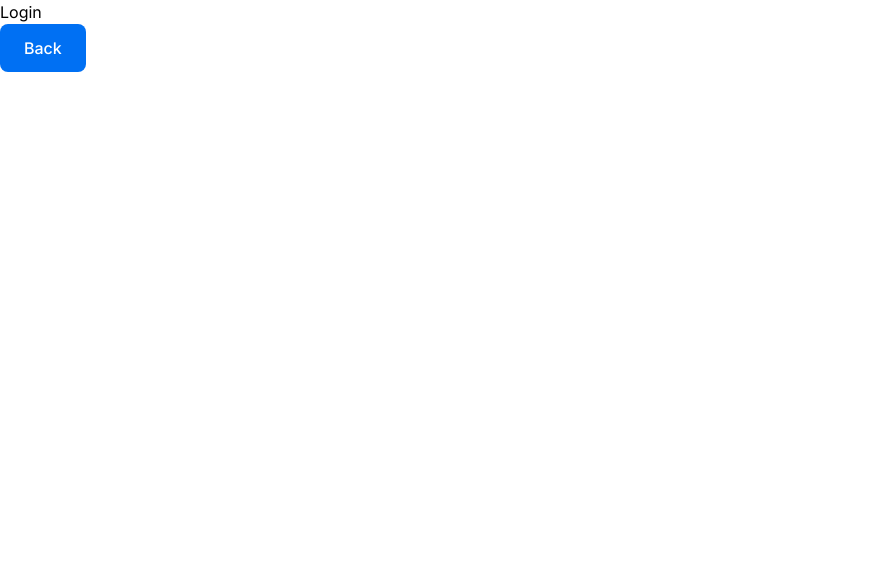
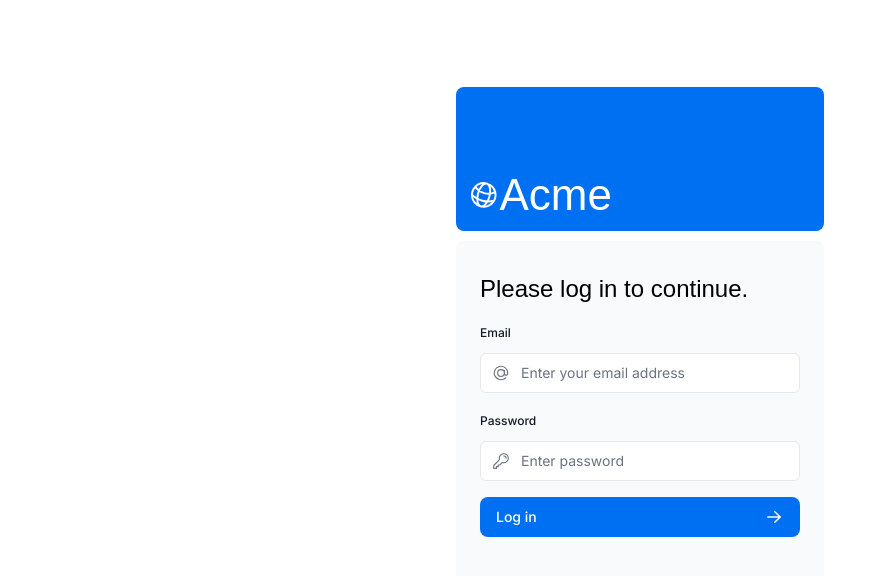
Before and after one commit to martincxx/nextjs-dashboard, a Next.js app: page /login in a window 1280 px wide. Shown: the top 576 px of the page, without its empty margins (0-887 px from the left). Built offline with nearby package versions, Linux system fonts and the light colour scheme; a web font is replaced by a local one.

Commit message:
Add Authentication config and login

```diff
--- a/app/lib/actions.ts
+++ b/app/lib/actions.ts
@@ -1,10 +1,31 @@
 'use server';
 
 import { sql } from '@vercel/postgres';
+import { signIn } from '@/auth';
 import { revalidatePath } from 'next/cache';
 import { redirect } from 'next/navigation';
 import { type } from 'os';
 import { z } from 'zod';
+import { AuthError } from 'next-auth';
+
+export async function authenticate(
+  prevState: string | undefined,
+  formData: FormData,
+) {
+  try {
+    await signIn('credentials', formData);
+  } catch (error) {
+    if (error instanceof AuthError) {
+      switch (error.type) {
+        case 'CredentialsSignin':
+          return 'Invalid credentials';
+
+        default:
+          return 'Something went wrong';
+      }
+    }
+  }
+}
 
 const FormSchema = z.object({
   id: z.string(),
--- a/app/login/page.tsx
+++ b/app/login/page.tsx
@@ -1,15 +1,17 @@
-import Link from 'next/link';
-export default function Page() {
+import AcmeLogo from '@/app/ui/acme-logo';
+import LoginForm from '@/app/ui/login-form';
+
+export default function LoginPage() {
   return (
-    <>
-      <p>Login</p>
-      <Link
-        href="/"
-        key="back"
-        className="flex max-w-fit items-center gap-5 self-start rounded-lg bg-blue-500 px-6 py-3 text-sm font-medium text-white transition-colors hover:bg-blue-400 md:text-base"
-      >
-        Back
-      </Link>
-    </>
+    <main className="flex items-center justify-center md:h-screen">
+      <div className="relative mx-auto flex w-full max-w-[400px] flex-col space-y-2.5 p-4 md:-mt-32">
+        <div className="flex h-20 w-full items-end rounded-lg bg-blue-500 p-3 md:h-36">
+          <div className="w-32 text-white md:w-36">
+            <AcmeLogo />
+          </div>
+        </div>
+        <LoginForm />
+      </div>
+    </main>
   );
 }
--- a/app/ui/login-form.tsx
+++ b/app/ui/login-form.tsx
@@ -1,3 +1,5 @@
+'use client';
+
 import { lusitana } from '@/app/ui/fonts';
 import {
   AtSymbolIcon,
@@ -6,10 +8,14 @@
 } from '@heroicons/react/24/outline';
 import { ArrowRightIcon } from '@heroicons/react/20/solid';
 import { Button } from './button';
+import { useFormState, useFormStatus } from 'react-dom';
+import { authenticate } from '../lib/actions';
 
 export default function LoginForm() {
+  const [errorMessage, dispatch] = useFormState(authenticate, undefined);
+
   return (
-    <form className="space-y-3">
+    <form action={dispatch} className="space-y-3">
       <div className="flex-1 rounded-lg bg-gray-50 px-6 pb-4 pt-8">
         <h1 className={`${lusitana.className} mb-3 text-2xl`}>
           Please log in to continue.
@@ -56,8 +62,18 @@
           </div>
         </div>
         <LoginButton />
-        <div className="flex h-8 items-end space-x-1">
+        <div
+          className="flex h-8 items-end space-x-1"
+          aria-live="polite"
+          aria-atomic="true"
+        >
           {/* Add form errors here */}
+          {errorMessage && (
+            <>
+              <ExclamationCircleIcon className="h-5 w-5 text-red-500" />
+              <p className="text-sm text-red-500">{errorMessage}</p>
+            </>
+          )}
         </div>
       </div>
     </form>
@@ -65,8 +81,9 @@
 }
 
 function LoginButton() {
+  const { pending } = useFormStatus();
   return (
-    <Button className="mt-4 w-full">
+    <Button className="mt-4 w-full" aria-disabled={pending}>
       Log in <ArrowRightIcon className="ml-auto h-5 w-5 text-gray-50" />
     </Button>
   );
--- /dev/null
+++ b/auth.config.ts
@@ -0,0 +1,18 @@
+import type { NextAuthConfig } from 'next-auth';
+
+export const authConfig = {
+  pages: { signIn: '/login' },
+  callbacks: {
+    authorized({ auth, request: { nextUrl } }) {
+      const isLoggedIn = !!auth?.user;
+      const isOnDashboard = nextUrl.pathname.startsWith('/dashboard');
+      if (isOnDashboard) {
+        if (isLoggedIn) return true;
+      } else if (isLoggedIn) {
+        return Response.redirect(new URL('/dashboard', nextUrl));
+      }
+      return true;
+    },
+  },
+  providers: [],
+} satisfies NextAuthConfig;
--- /dev/null
+++ b/auth.ts
@@ -0,0 +1,45 @@
+import NextAuth from 'next-auth';
+import { authConfig } from './auth.config';
+import Credentials from 'next-auth/providers/credentials';
+import { z } from 'zod';
+import { User } from './app/lib/definitions';
+import { sql } from '@vercel/postgres';
+import bcrypt from 'bcrypt';
+
+async function getUser(email: string): Promise<User | undefined> {
+  try {
+    const user = await sql<User>`SELECT * FROM users WHERE email=${email}`;
+    return user.rows[0];
+  } catch (error) {
+    console.error('Failed to fetch user:', error);
+    throw new Error('Failed to fetch user');
+  }
+}
+
+export const { auth, signIn, signOut } = NextAuth({
+  ...authConfig,
+  providers: [
+    Credentials({
+      async authorize(credentials) {
+        const parsedCredentials = z
+          .object({
+            email: z.string().email(),
+            password: z.string().min(6),
+          })
+          .safeParse(credentials);
+
+        if (parsedCredentials.success) {
+          const { email, password } = parsedCredentials.data;
+          const user = await getUser(email);
+          if (!user) return null;
+          const passwordsMatch = await bcrypt.compare(password, user.password);
+
+          if (passwordsMatch) return user;
+        }
+
+        console.log('Invalid credentials.');
+        return null;
+      },
+    }),
+  ],
+});
--- a/package.json
+++ b/package.json
@@ -18,6 +18,7 @@
     "bcrypt": "^5.1.1",
     "clsx": "^2.0.0",
     "next": "^14.0.2",
+    "next-auth": "^5.0.0-beta.16",
     "postcss": "8.4.31",
     "react": "18.2.0",
     "react-dom": "18.2.0",
```
Also changed, not shown: middleware.ts (added, +9 -0 lines), 1 other file (tests, documents, lock files or other folders).
